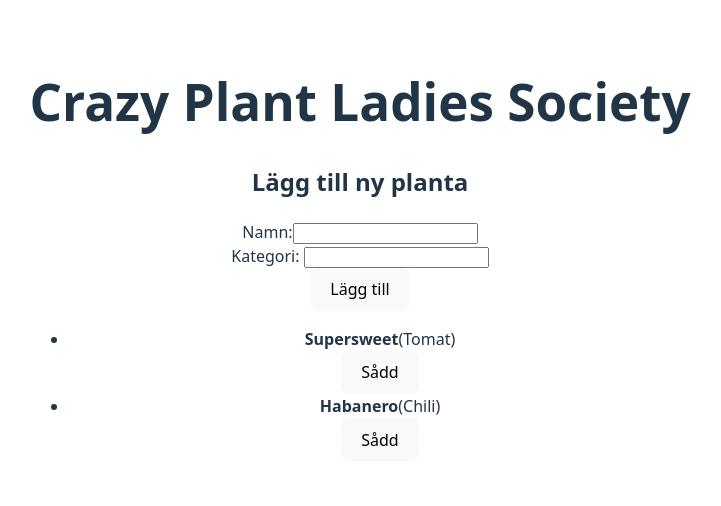
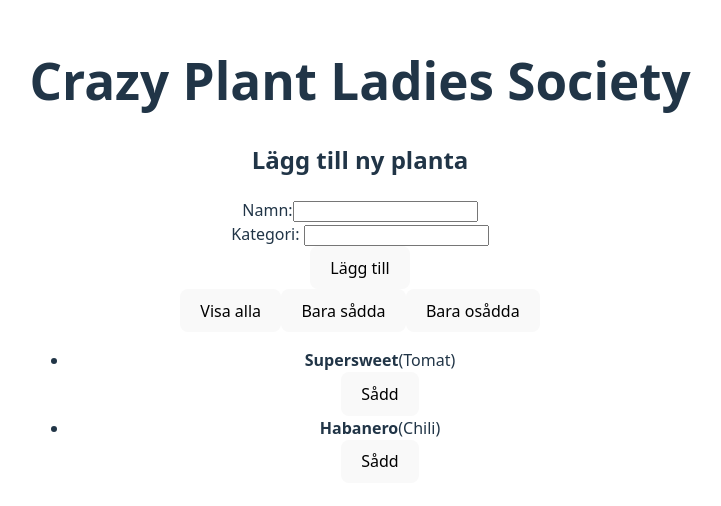
Before and after one commit to AnnaMargaretaEmelie/crazy-plant-ladies, a React (Vite) app: page / in a window 1280 px wide. Shown: the part 142-648 px from the top of the page, without its empty margins (280-1001 px from the left). Built offline with nearby package versions, Linux system fonts and the light colour scheme.

Commit message:
added filter buttons

```diff
--- a/src/App.tsx
+++ b/src/App.tsx
@@ -16,6 +16,8 @@ function App() {
     { id: 2, name: "Habanero", category: "Chili", isSown: true, status: "Ok" },
   ]);
 
+  const [filter, setFilter] = useState<"all" | "sown" | "notSown">("all");
+
   const addPlant = (plant: Plant) => {
     setPlants((prev) => [...prev, plant]);
   };
@@ -26,12 +28,24 @@ function App() {
       )
     );
   };
+
+  const filteredPlants = plants.filter((plant) => {
+    if (filter === "sown") return plant.isSown;
+    if (filter === "notSown") return !plant.isSown;
+    return true;
+  });
+
   return (
     <>
       <main>
         <h1>Crazy Plant Ladies Society</h1>
         <PlantForm addPlant={addPlant}></PlantForm>
-        <PlantList plants={plants} toggleSown={toggleSown} />
+        <div>
+          <button onClick={() => setFilter("all")}>Visa alla</button>
+          <button onClick={() => setFilter("sown")}>Bara sådda</button>
+          <button onClick={() => setFilter("notSown")}>Bara osådda</button>
+        </div>
+        <PlantList plants={filteredPlants} toggleSown={toggleSown} />
       </main>
     </>
   );
```
